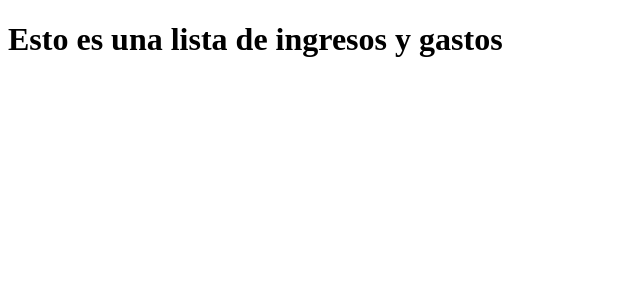
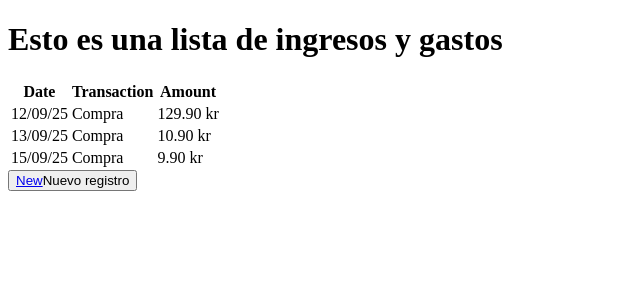
Before and after one commit to Dima-Sh13/Kata_Flask, a Flask app: page / in a window 1280 px wide. Shown: the top 300 px of the page, without its empty margins (0-640 px from the left). Run offline with Flask 3, Linux system fonts and the light colour scheme.

Commit message:
Updated new HTML

```diff
--- a/app_spending/routes.py
+++ b/app_spending/routes.py
@@ -4,3 +4,7 @@ from flask import render_template
 @app.route("/")
 def index():
     return render_template("index.html")
+
+@app.route("/new")
+def new():
+    return render_template("new.html")
--- a/app_spending/templates/index.html
+++ b/app_spending/templates/index.html
@@ -7,5 +7,28 @@
 </head>
 <body>
     <h1>Esto es una lista de ingresos y gastos</h1>
+    <table>
+  <tr>
+    <th>Date</th>
+    <th>Transaction</th>
+    <th>Amount</th>
+  </tr>
+  <tr>
+    <td>12/09/25</td>
+    <td>Compra</td>
+    <td>129.90 kr</td>
+  </tr>
+  <tr>
+    <td>13/09/25</td>
+    <td>Compra</td>
+    <td>10.90 kr</td>
+  </tr>
+  <tr>
+    <td>15/09/25</td>
+    <td>Compra</td>
+    <td>9.90 kr</td>
+  </tr>
+</table>
+<button> <a href="/new">New</a>Nuevo registro</button>
 </body>
 </html>
```
Also changed, not shown: app_spending/templates/new.html (added, +22 -0 lines).
